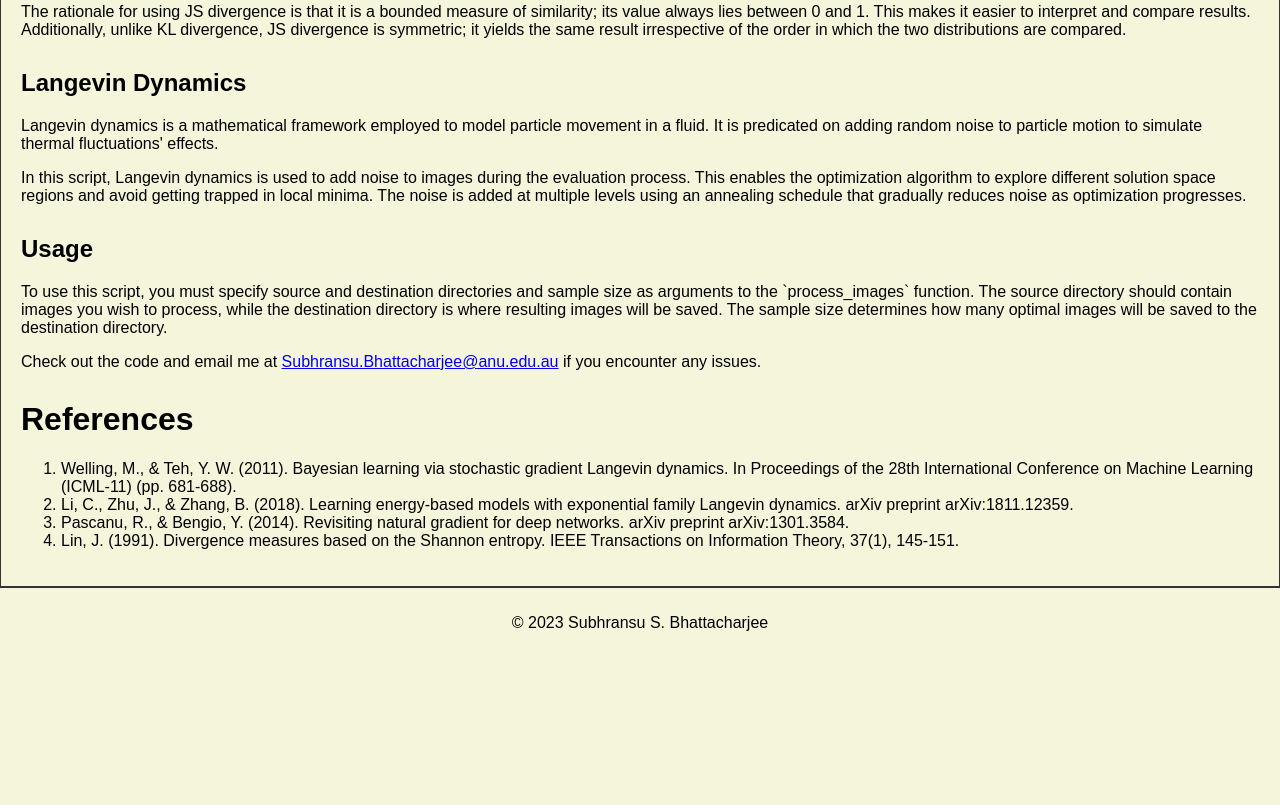
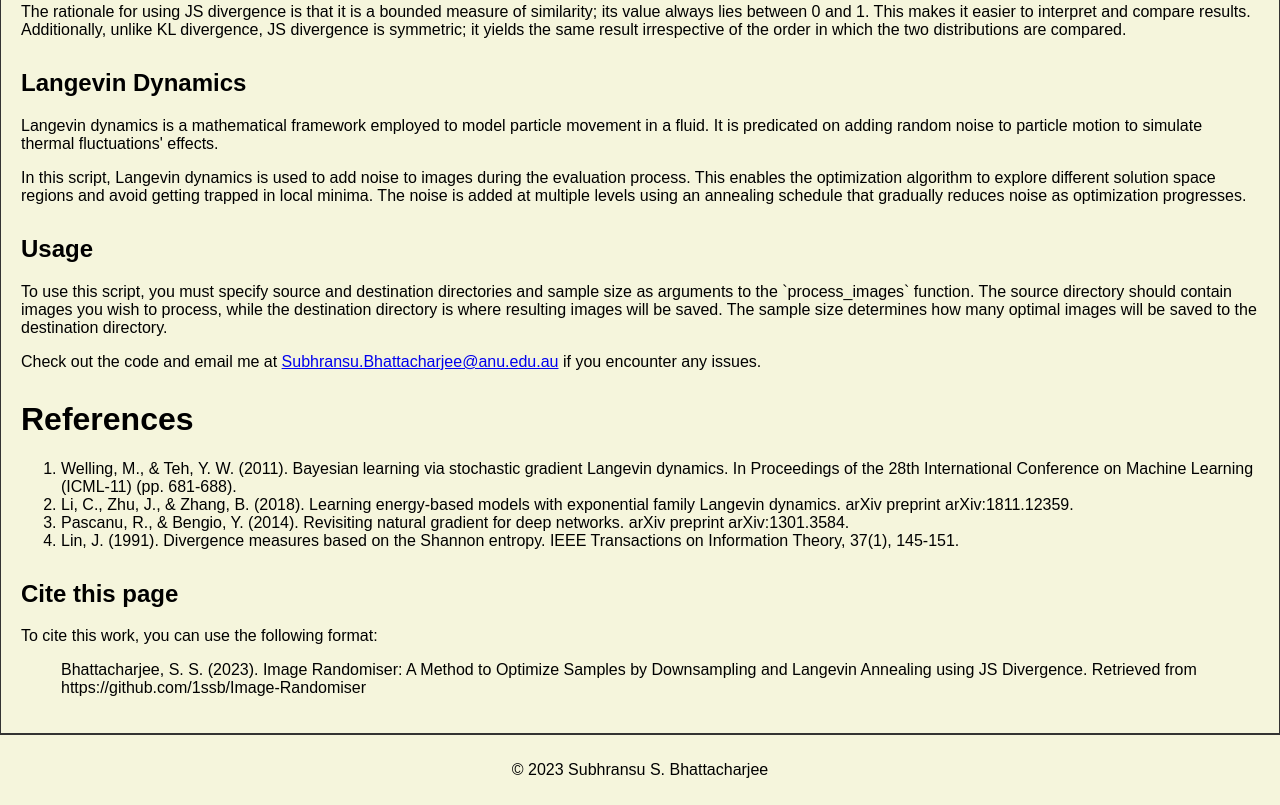
Before and after one commit to 1ssb/Image-Randomer, a plain HTML site: page index.html in a window 1280 px wide. Shown: the part 509-1314 px from the top of the page. Before the commit the page ends 1167 px from the top, so only its background shows below. Drawn offline with Linux system fonts and the light colour scheme.

Commit message:
Update index.html

```diff
--- a/index.html
+++ b/index.html
@@ -63,6 +63,14 @@
             <li>Pascanu, R., & Bengio, Y. (2014). Revisiting natural gradient for deep networks. arXiv preprint arXiv:1301.3584.</li>
             <li>Lin, J. (1991). Divergence measures based on the Shannon entropy. IEEE Transactions on Information Theory, 37(1), 145-151.</li>
         </ol>
+
+        <section>
+    <h2>Cite this page</h2>
+    <p>To cite this work, you can use the following format:</p>
+    <blockquote>
+        Bhattacharjee, S. S. (2023). Image Randomiser: A Method to Optimize Samples by Downsampling and Langevin Annealing using JS Divergence. Retrieved from https://github.com/1ssb/Image-Randomiser
+    </blockquote>
+</section>
     </div>
     <div class="footer">
         <p>© 2023 Subhransu S. Bhattacharjee</p>
```
